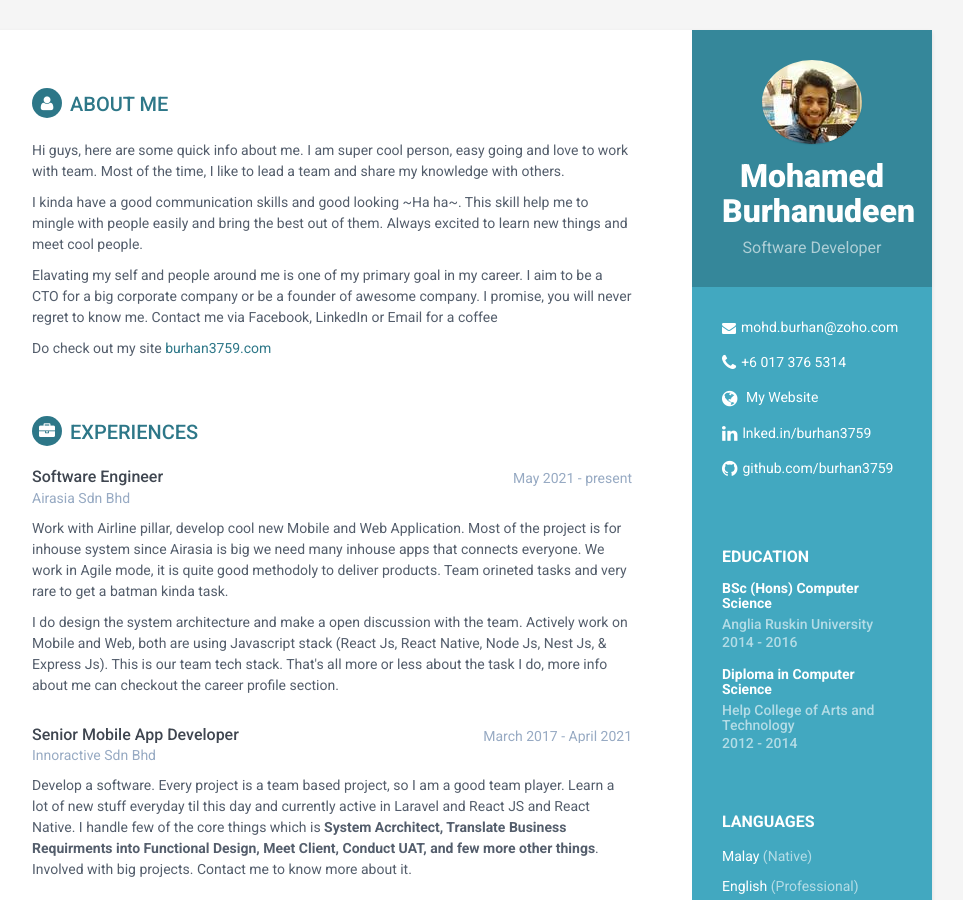
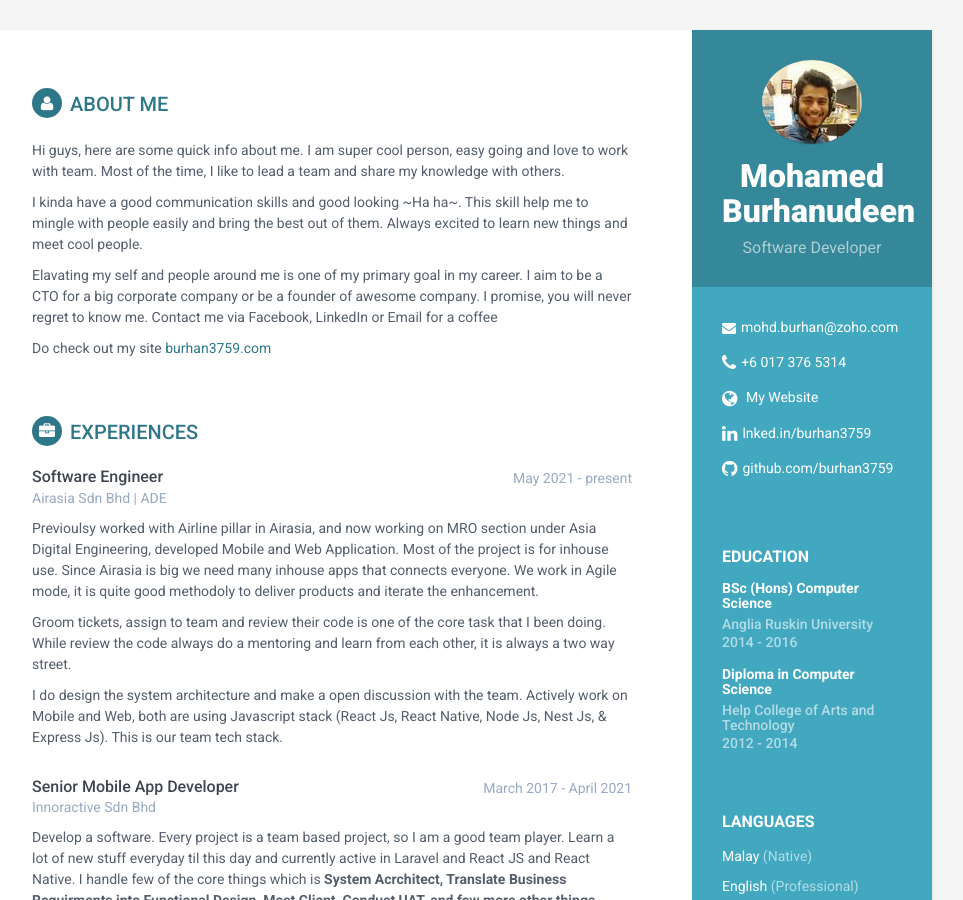
Before and after one commit to burhan3759/resume, a Jekyll site: the page built from index.html, in a window 1280 px wide and 900 px high. Shown: the whole window, without its empty margins (188-1151 px from the left). Built offline with Jekyll 4.4.1, drawn with Linux system fonts in a browser that asks for light colours.

Commit message:
Update experience.html
Update the work experience

```diff
--- a/_includes/experience.html
+++ b/_includes/experience.html
@@ -8,14 +8,16 @@
         <div class="time">May 2021 - present</div>
       </div>
       <!--//upper-row-->
-      <div class="company">Airasia Sdn Bhd</div>
+      <div class="company">Airasia Sdn Bhd | ADE</div>
     </div>
     <!--//meta-->
     <div class="details">
-      <p>Work with Airline pillar, develop cool new Mobile and Web Application. Most of the project is for inhouse system since Airasia is big we need many inhouse apps that connects everyone. We work in Agile mode, it is quite good methodoly to deliver products. Team orineted tasks and very rare to get a batman kinda task.</p>
-
+      <p>Previoulsy worked with Airline pillar in Airasia, and now working on MRO section under Asia Digital Engineering, developed Mobile and Web Application. Most of the project is for inhouse use. Since Airasia is big we need many inhouse apps that connects everyone. We work in Agile mode, it is quite good methodoly to deliver products and iterate the enhancement.</p>
       <p>
-        I do design the system architecture and make a open discussion with the team. Actively work on Mobile and Web, both are using Javascript stack (React Js, React Native, Node Js, Nest Js, & Express Js). This is our team tech stack. That's all more or less about the task I do, more info about me can checkout the career profile section.
+        Groom tickets, assign to team and review their code is one of the core task that I been doing. While review the code always do a mentoring and learn from each other, it is always a two way street.
+      </p>
+      <p>
+        I do design the system architecture and make a open discussion with the team. Actively work on Mobile and Web, both are using Javascript stack (React Js, React Native, Node Js, Nest Js, & Express Js). This is our team tech stack.
       </p>
     </div>
     <!--//details-->
```
